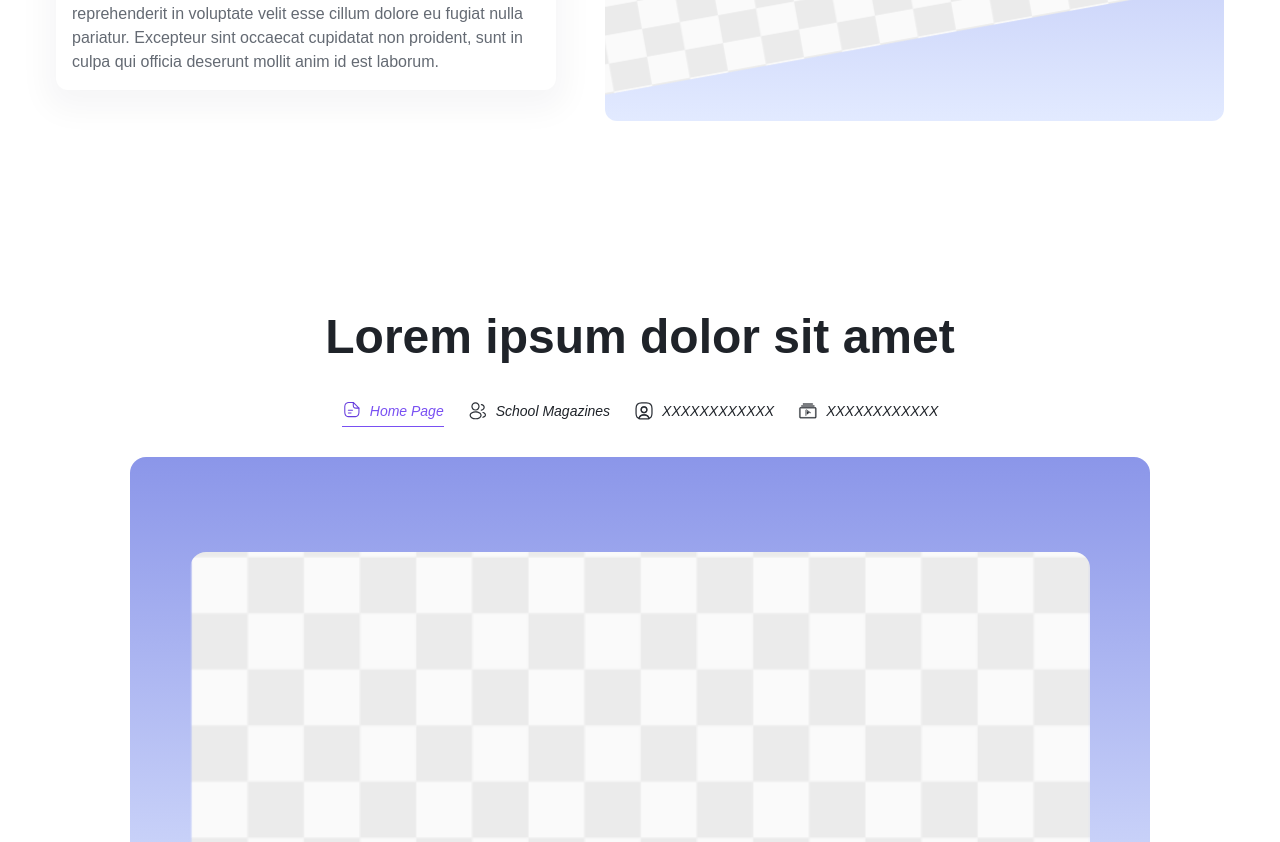
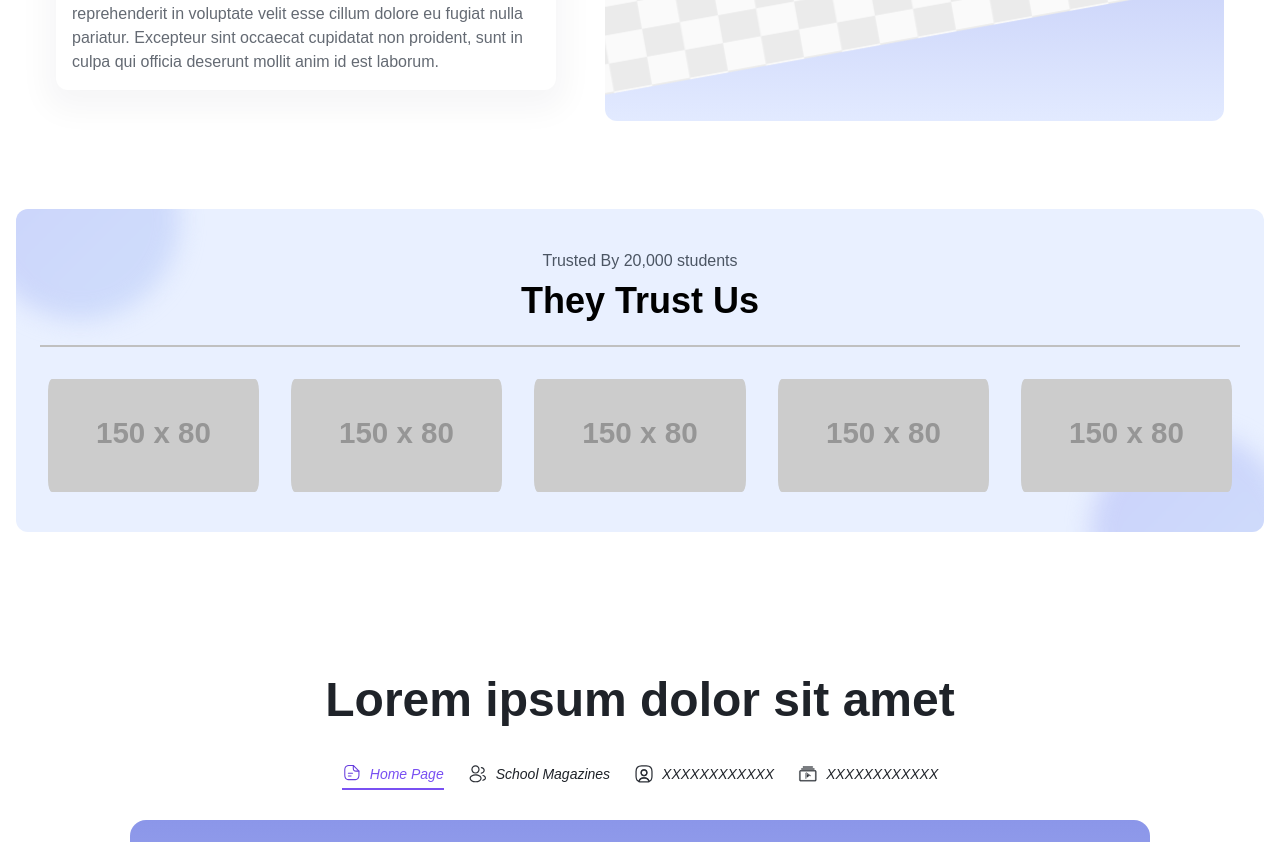
Before and after one commit to starteryouInc/Starteryou-Website, a React (Vite) app in the folder Starteryou/: page / in a window 1280 px wide. Shown: the part 3701-4543 px from the top of the page. Built offline with nearby package versions, Linux system fonts and the light colour scheme.

Commit message:
Collab Section

```diff
--- a/Starteryou/src/App.jsx
+++ b/Starteryou/src/App.jsx
@@ -3,6 +3,7 @@ import BestJob from "./components/BestJob";
 import BestJob2 from "./components/BestJob2";
 import BestJob3 from "./components/BestJob3";
 import BestJob4 from "./components/BestJob4";
+import Collab from "./components/Collab";
 import Hero from "./components/Hero";
 import Navbar from "./components/Navbar";
 
@@ -16,6 +17,7 @@ function App() {
         <BestJob />
         <BestJob2 />
         <BestJob3 />
+        <Collab />
         <BestJob4 />
       </div>
     </>
--- /dev/null
+++ b/Starteryou/src/components/Collab.jsx
@@ -0,0 +1,42 @@
+const Collab = () => {
+  const images = [
+    { src: "https://via.placeholder.com/150X80", alt: "Placeholder 1" },
+    { src: "https://via.placeholder.com/150X80", alt: "Placeholder 2" },
+    { src: "https://via.placeholder.com/150X80", alt: "Placeholder 3" },
+    { src: "https://via.placeholder.com/150X80", alt: "Placeholder 4" },
+    { src: "https://via.placeholder.com/150X80", alt: "Placeholder 5" },
+  ];
+
+  return (
+    <div className="px-4 ">
+      <div className="relative bg-[#E9F0FF] py-10 lg:my-4 max-w-[1300px] mx-auto rounded-xl overflow-hidden px-6">
+        {/* Circle top */}
+        <div className="absolute top-[-89px] left-[-36px] w-[200px] h-[200px] bg-gradient-to-br from-[rgba(172,178,246,0.5)] to-[rgba(183,205,249,0.5)] rounded-full z-0 blur-md" />
+        {/* Circle bottom */}
+        <div className="absolute bottom-[-100px] right-[-27px] w-[200px] h-[200px] bg-gradient-to-br from-[rgba(172,178,246,0.5)] to-[rgba(183,205,249,0.5)] rounded-full z-0 blur-md" />
+
+        <div className="relative z-10 text-center">
+          <p className="text-base text-gray-600">Trusted By 20,000 students</p>
+          <h2 className="text-2xl md:text-3xl lg:text-4xl font-extrabold mt-2">
+            They Trust Us
+          </h2>
+          <hr className="border-[#C0C0C0] border-[1.27px] w-full max-w-[1200px] mx-auto mt-6" />
+        </div>
+
+        {/* Images */}
+        <div className="relative z-10 mt-8 grid grid-cols-2 md:grid-cols-3 lg:grid-cols-5 gap-4 max-w-[1200px] mx-auto">
+          {images.map((image, index) => (
+            <img
+              key={index}
+              src={image.src}
+              alt={image.alt}
+              className="w-full rounded-xl px-2"
+            />
+          ))}
+        </div>
+      </div>
+    </div>
+  );
+};
+
+export default Collab;
```
